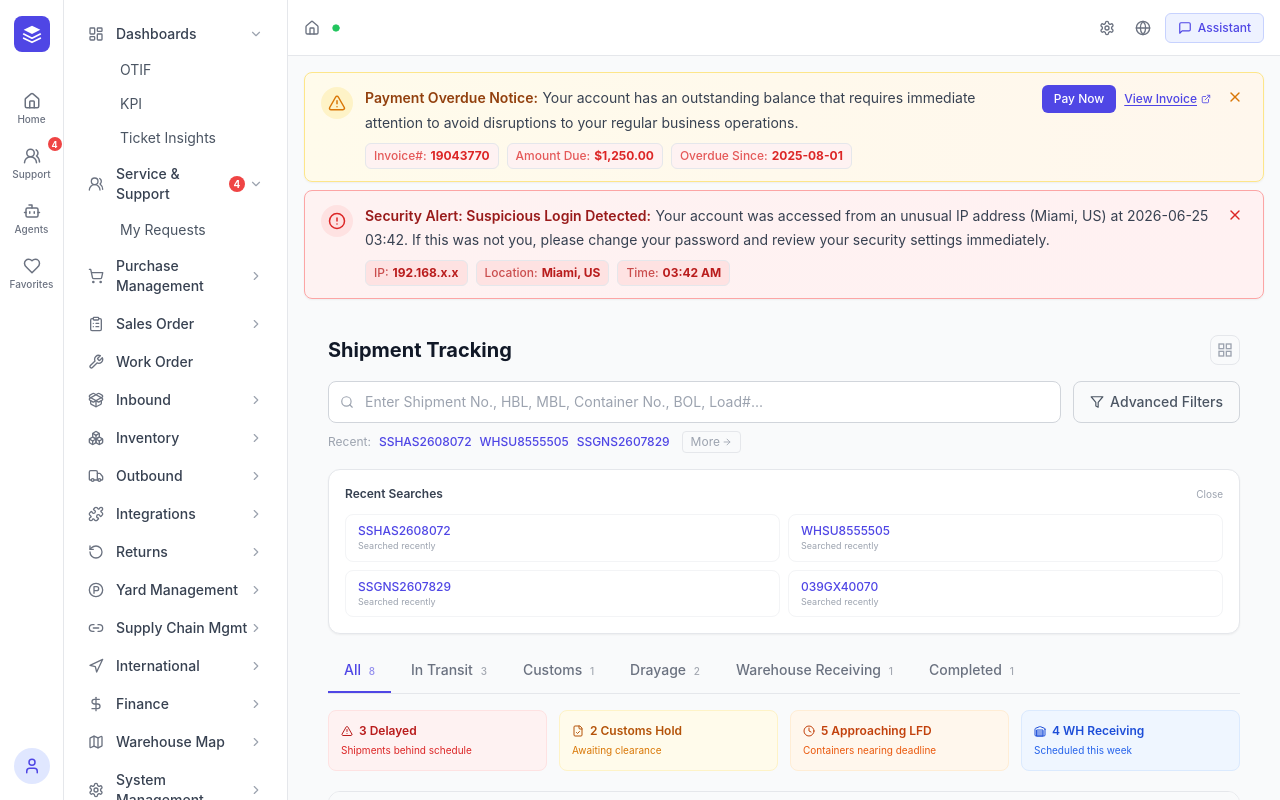
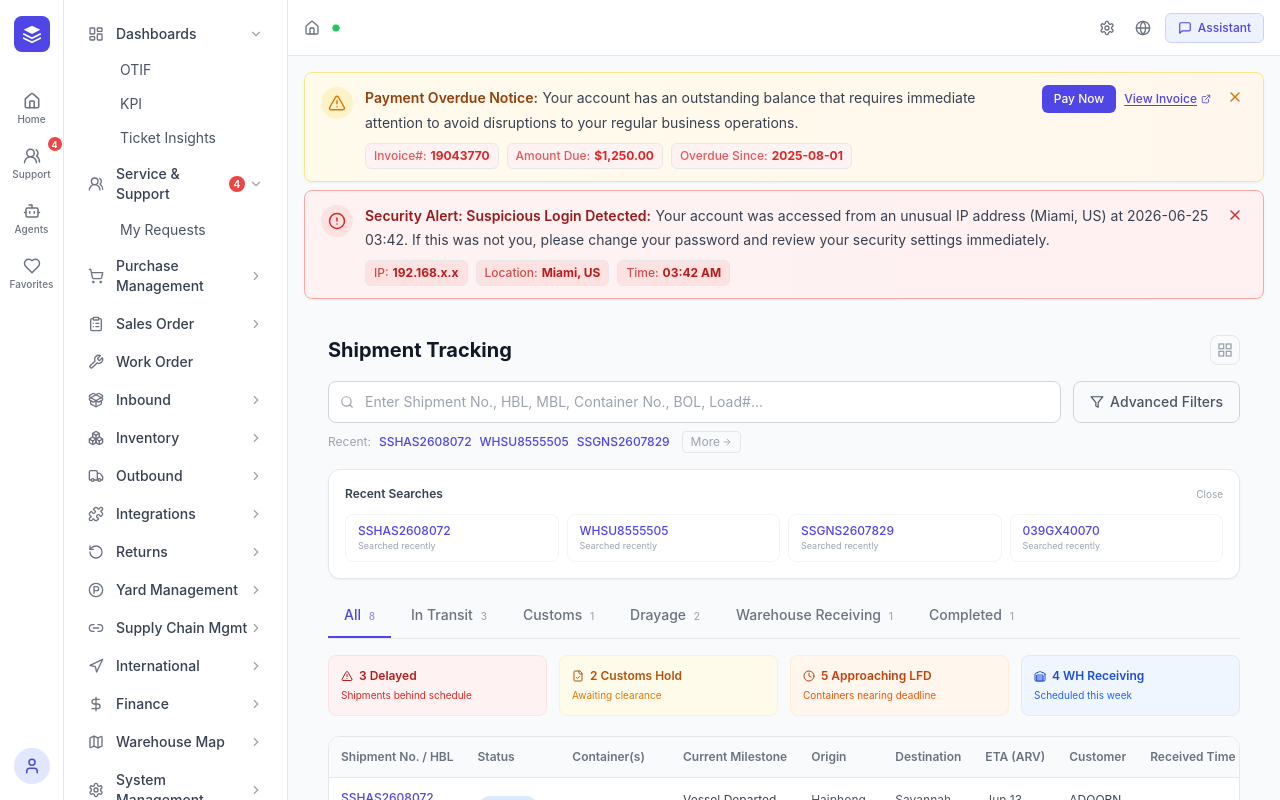
Before and after one commit to WYJade/CP-Announcement-management, a React (Vite) app: page /international-new/tracking in a window 1280 px wide. Both pictures are taken after a click on the button "More". Shown: the top 800 px of the page. Built offline with nearby package versions, Linux system fonts and the light colour scheme.

Commit message:
fix: recent searches panel 4 columns for compact display

```diff
--- a/src/components/International/ShipmentTracking.tsx
+++ b/src/components/International/ShipmentTracking.tsx
@@ -123,10 +123,10 @@ export default function ShipmentTracking() {
             <p className="text-xs font-semibold text-gray-700">Recent Searches</p>
             <button onClick={() => setShowRecentPanel(false)} className="text-[10px] text-gray-400 hover:text-gray-600">Close</button>
           </div>
-          <div className="grid grid-cols-2 gap-2">
+          <div className="grid grid-cols-4 gap-2">
             {recentSearches.map(s => (
               <button key={s} onClick={() => navigate(`/international/tracking2/${s}`)} className="text-left px-3 py-2 rounded-lg hover:bg-primary-50 border border-gray-100 hover:border-primary-200 transition-colors">
-                <p className="text-xs font-medium text-primary-600 hover:underline">{s}</p>
+                <p className="text-xs font-medium text-primary-600 hover:underline truncate">{s}</p>
                 <p className="text-[9px] text-gray-400">Searched recently</p>
               </button>
             ))}
```
